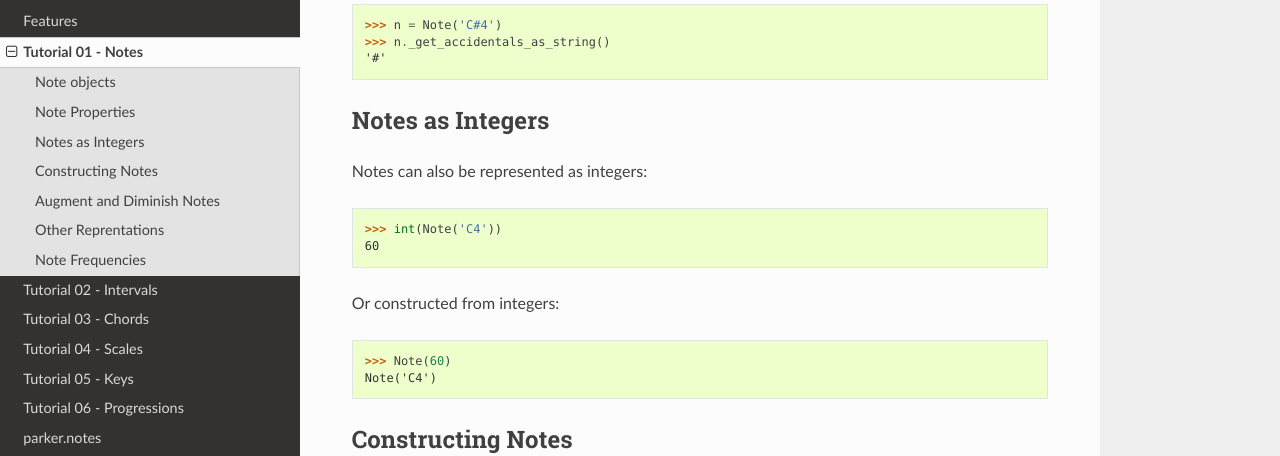
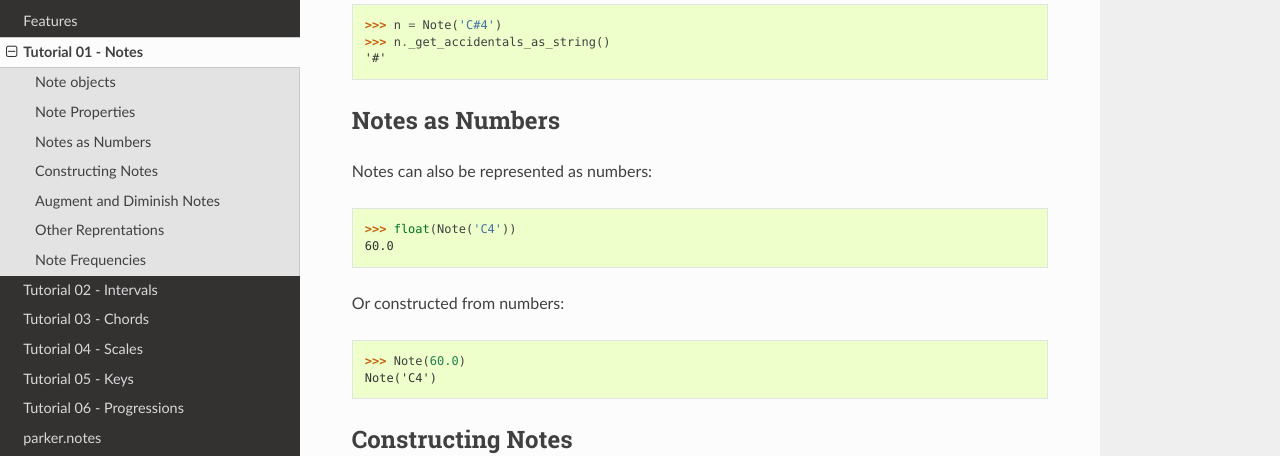
Before and after one commit to chrisgilmerproj/parker, a Sphinx documentation site: the page built from docs/source/tutorial/notes.rst, in a window 1280 px wide and 900 px high, scrolled down 1385 px. Shown: the part 156-612 px from the top of the window. Built offline with Sphinx 7.4.7 and the Read the Docs theme 2.0.0, drawn with Linux system fonts in a browser that asks for light colours; formulas are drawn with MathJax 3.

Commit message:
Update docs about integers and floats in notes

```diff
--- a/docs/source/tutorial/notes.rst
+++ b/docs/source/tutorial/notes.rst
@@ -82,20 +82,20 @@ a private method:
 '#'
 
 
-Notes as Integers
+Notes as Numbers
 -----------------
 
-Notes can also be represented as integers:
+Notes can also be represented as numbers:
 
 
->>> int(Note('C4'))
-60
+>>> float(Note('C4'))
+60.0
 
 
-Or constructed from integers:
+Or constructed from numbers:
 
 
->>> Note(60)
+>>> Note(60.0)
 Note('C4')
 
 
```
